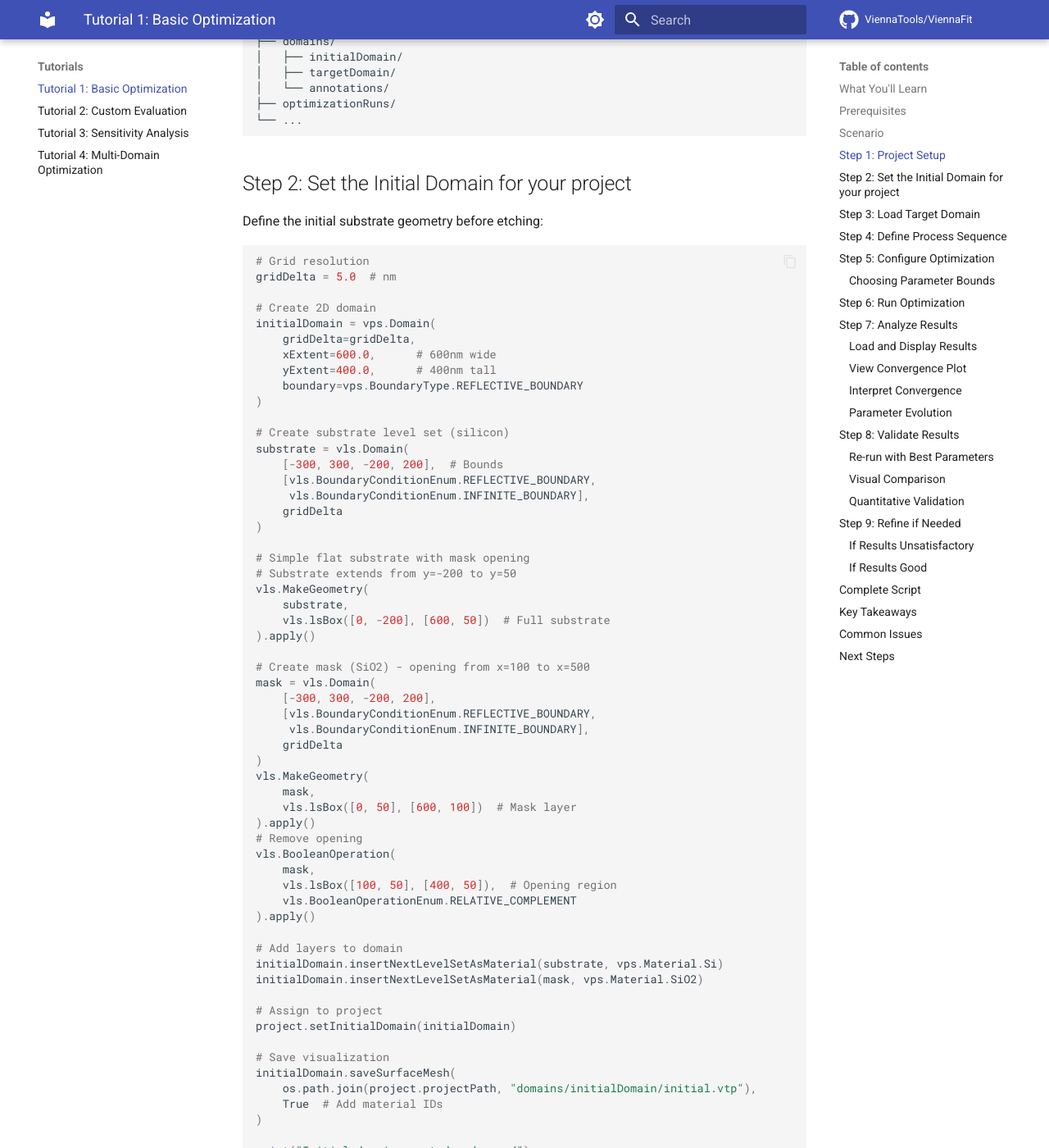
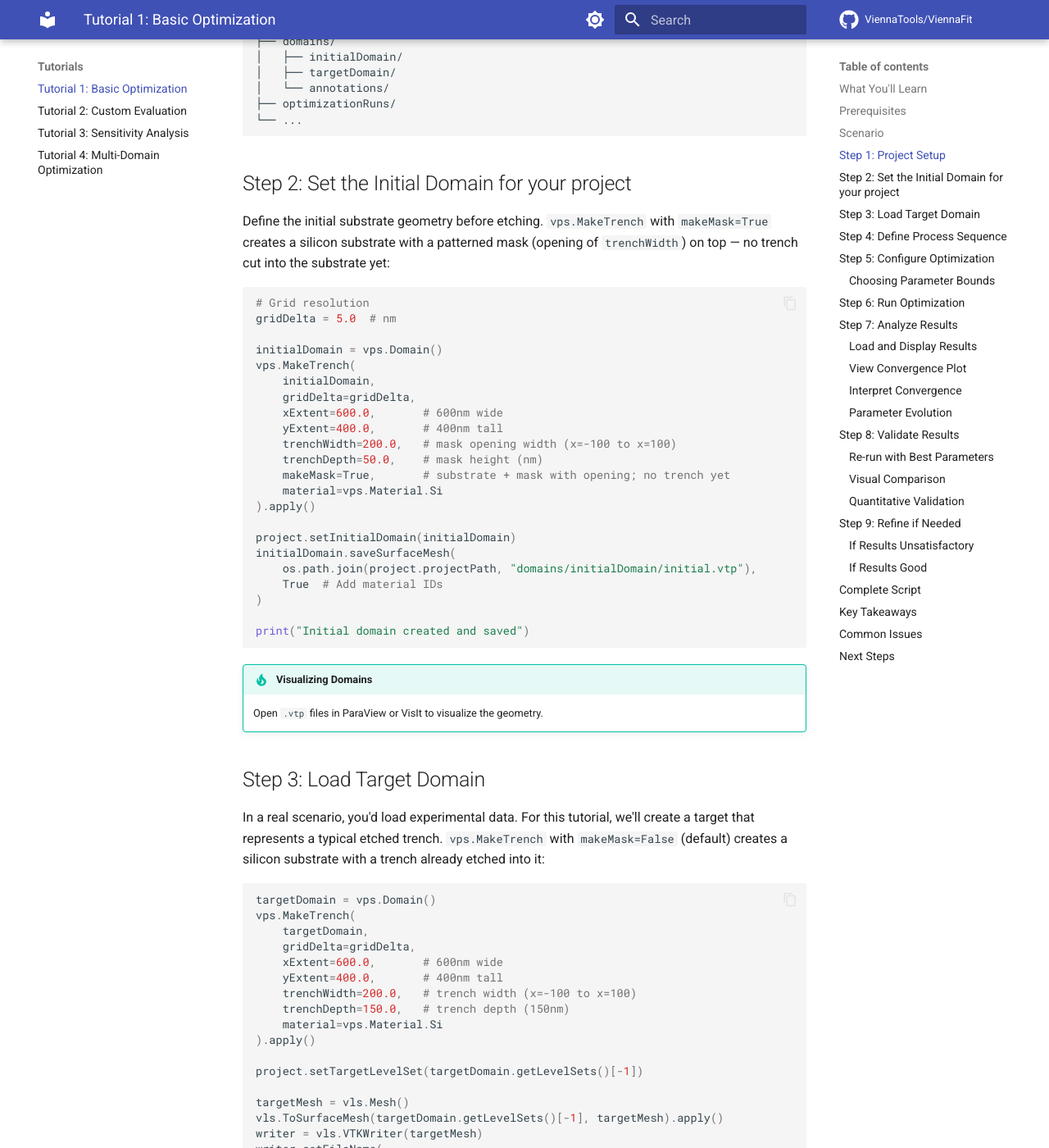
Before and after one commit to ViennaTools/ViennaFit, an MkDocs documentation site: the page built from docs/tutorials/tutorial-1-basic-optimization.md, in a window 1280 px wide and 1400 px high, scrolled down 1814 px. Shown: the whole window at 82% size. Built offline with MkDocs 1.6.1 and Material for MkDocs 9.7.7, drawn with Linux system fonts in a browser that asks for light colours; comment, search, counter and statistics services are not loaded; the version menu is left out; some of the changed text lies outside the part shown.

````diff
--- a/docs/tutorials/tutorial-1-basic-optimization.md
+++ b/docs/tutorials/tutorial-1-basic-optimization.md
@@ -1,3 +1,16 @@
+---
+jupytext:
+  formats: "docs/tutorials//md,notebooks//ipynb"
+  text_representation:
+    extension: .md
+    format_name: markdown
+    format_version: '1.3'
+kernelspec:
+  display_name: Python 3
+  language: python
+  name: python3
+---
+
 # Tutorial 1: Basic Optimization
 
 Learn the complete optimization workflow from project setup to result analysis through a realistic plasma etching calibration example.
@@ -80,61 +94,27 @@ projects/etchCalibration/
 
 ## Step 2: Set the Initial Domain for your project
 
-Define the initial substrate geometry before etching:
+Define the initial substrate geometry before etching. `vps.MakeTrench` with `makeMask=True`
+creates a silicon substrate with a patterned mask (opening of `trenchWidth`) on top — no trench
+cut into the substrate yet:
 
 ```python
 # Grid resolution
 gridDelta = 5.0  # nm
 
-# Create 2D domain
-initialDomain = vps.Domain(
+initialDomain = vps.Domain()
+vps.MakeTrench(
+    initialDomain,
     gridDelta=gridDelta,
-    xExtent=600.0,      # 600nm wide
-    yExtent=400.0,      # 400nm tall
-    boundary=vps.BoundaryType.REFLECTIVE_BOUNDARY
-)
-
-# Create substrate level set (silicon)
-substrate = vls.Domain(
-    [-300, 300, -200, 200],  # Bounds
-    [vls.BoundaryConditionEnum.REFLECTIVE_BOUNDARY,
-     vls.BoundaryConditionEnum.INFINITE_BOUNDARY],
-    gridDelta
-)
-
-# Simple flat substrate with mask opening
-# Substrate extends from y=-200 to y=50
-vls.MakeGeometry(
-    substrate,
-    vls.lsBox([0, -200], [600, 50])  # Full substrate
+    xExtent=600.0,       # 600nm wide
+    yExtent=400.0,       # 400nm tall
+    trenchWidth=200.0,   # mask opening width (x=-100 to x=100)
+    trenchDepth=50.0,    # mask height (nm)
+    makeMask=True,       # substrate + mask with opening; no trench yet
+    material=vps.Material.Si
 ).apply()
 
-# Create mask (SiO2) - opening from x=100 to x=500
-mask = vls.Domain(
-    [-300, 300, -200, 200],
-    [vls.BoundaryConditionEnum.REFLECTIVE_BOUNDARY,
-     vls.BoundaryConditionEnum.INFINITE_BOUNDARY],
-    gridDelta
-)
-vls.MakeGeometry(
-    mask,
-    vls.lsBox([0, 50], [600, 100])  # Mask layer
-).apply()
-# Remove opening
-vls.BooleanOperation(
-    mask,
-    vls.lsBox([100, 50], [400, 50]),  # Opening region
-    vls.BooleanOperationEnum.RELATIVE_COMPLEMENT
-).apply()
-
-# Add layers to domain
-initialDomain.insertNextLevelSetAsMaterial(substrate, vps.Material.Si)
-initialDomain.insertNextLevelSetAsMaterial(mask, vps.Material.SiO2)
-
-# Assign to project
 project.setInitialDomain(initialDomain)
-
-# Save visualization
 initialDomain.saveSurfaceMesh(
     os.path.join(project.projectPath, "domains/initialDomain/initial.vtp"),
     True  # Add material IDs
@@ -148,44 +128,24 @@ print("Initial domain created and saved")
 
 ## Step 3: Load Target Domain
 
-In a real scenario, you'd load experimental data. For this tutorial, we'll create a target that represents a typical etched trench:
+In a real scenario, you'd load experimental data. For this tutorial, we'll create a target that represents a typical etched trench. `vps.MakeTrench` with `makeMask=False` (default) creates a silicon substrate with a trench already etched into it:
 
 ```python
-# Create target level set (experimental profile to match)
-target = vls.Domain(
-    [-300, 300, -200, 200],
-    [vls.BoundaryConditionEnum.REFLECTIVE_BOUNDARY,
-     vls.BoundaryConditionEnum.INFINITE_BOUNDARY],
-    gridDelta
-)
-
-# Simulated experimental profile: trench with sidewall angle
-# Main trench from x=120 to x=480, depth to y=-120
-vls.MakeGeometry(
-    target,
-    vls.lsBox([120, -200], [360, -120])  # Trench base
+targetDomain = vps.Domain()
+vps.MakeTrench(
+    targetDomain,
+    gridDelta=gridDelta,
+    xExtent=600.0,       # 600nm wide
+    yExtent=400.0,       # 400nm tall
+    trenchWidth=200.0,   # trench width (x=-100 to x=100)
+    trenchDepth=150.0,   # trench depth (150nm)
+    material=vps.Material.Si
 ).apply()
 
-# Add sloped sidewalls (simplified)
-# Left sidewall
-vls.BooleanOperation(
-    target,
-    vls.lsBox([100, -120], [20, 120]),  # Left slope
-    vls.BooleanOperationEnum.UNION
-).apply()
-# Right sidewall
-vls.BooleanOperation(
-    target,
-    vls.lsBox([480, -120], [20, 120]),  # Right slope
-    vls.BooleanOperationEnum.UNION
-).apply()
+project.setTargetLevelSet(targetDomain.getLevelSets()[-1])
 
-# Assign to project
-project.setTargetLevelSet(target)
-
-# Save visualization
 targetMesh = vls.Mesh()
-vls.ToSurfaceMesh(target, targetMesh).apply()
+vls.ToSurfaceMesh(targetDomain.getLevelSets()[-1], targetMesh).apply()
 writer = vls.VTKWriter(targetMesh)
 writer.setFileName(
     os.path.join(project.projectPath, "domains/targetDomain/target.vtp")
@@ -214,23 +174,16 @@ def etchingProcess(domain: vps.Domain, params: dict[str, float]) -> vls.Domain:
     SF6/C4F8 plasma etching process.
 
     Parameters:
-    - ionFlux: Ion flux density (1/nm²/s)
-    - etchantFlux: Neutral etchant flux (1/nm²/s)
+    - ionSourcePower: Source power controlling ion angular distribution
+    - neutralRate: Neutral etchant etch rate contribution (nm/s)
     - ionEnergy: Ion mean energy (eV)
     - neutralStickP: Neutral sticking probability
+    - ionRate: Ion etch rate contribution (nm/s)
     """
     # Set up model
     model = vps.MultiParticleProcess()
 
-    # Add ion particles
-    model.addIonParticle(
-        sourcePower=params["ionFlux"],
-        meanEnergy=params["ionEnergy"],
-        sigmaEnergy=10.0,  # Energy spread
-        label="ion"
-    )
-
-    # Add neutral etchant particles
+    # Add neutral etchant particles first (→ fluxes[0])
     sticking = {
         vps.Material.Si: params["neutralStickP"],
         vps.Material.SiO2: 0.01  # Low sticking on mask
@@ -240,16 +193,26 @@ def etchingProcess(domain: vps.Domain, params: dict[str, float]) -> vls.Domain:
         label="etchant"
     )
 
+    # Add ion particles second (→ fluxes[1])
+    model.addIonParticle(
+        sourcePower=params["ionSourcePower"],
+        meanEnergy=params["ionEnergy"],
+        sigmaEnergy=10.0,  # Energy spread
+        label="ion"
+    )
+
     # Define etch rate function
+    # fluxes[0] = neutral flux, fluxes[1] = ion flux
+    # Rates are negative for etching (material removal)
     def rateFunction(fluxes, material):
         if material == vps.Material.Si:
             # Silicon etches with both ions and neutrals
-            ionRate = fluxes["ion"] * 0.5      # Ion-enhanced etch
-            neutralRate = fluxes["etchant"] * params["etchantFlux"] * 0.01
-            return ionRate + neutralRate
+            neutralContrib = -fluxes[0] * params["neutralRate"]
+            ionContrib = -fluxes[1] * params["ionRate"]
+            return neutralContrib + ionContrib
         elif material == vps.Material.SiO2:
-            # Mask etches much slower
-            return fluxes["ion"] * 0.05
+            # Mask etches much slower (ion-only)
+            return -fluxes[1] * 0.05
         return 0.0
 
     model.setRateFunction(rateFunction)
@@ -260,16 +223,17 @@ def etchingProcess(domain: vps.Domain, params: dict[str, float]) -> vls.Domain:
     process.setProcessModel(model)
     process.setProcessDuration(1.0)  # 1 second
 
-    # Set ray tracing parameters for accuracy
-    rayTracing = vps.RayTracingParameters()
-    rayTracing.raysPerPoint = 300  # More rays = better accuracy
-    process.setParameters(rayTracing)
+    # Use CPU disk flux engine for accurate flux calculation
+    process.setFluxEngineType(vps.FluxEngineType.CPU_DISK)
 
     # Apply
     process.apply()
 
-    # Return resulting level set (etched substrate)
-    return domain.getLevelSets()[0]  # First level set = silicon
+    # Planarize at y=50 to clean up top surface before comparing
+    vps.Planarize(domain, 50.0).apply()
+
+    # Return resulting level set (etched substrate is the last level set)
+    return domain.getLevelSets()[-1]
 ```
 
 !!! note "Process Complexity"
@@ -290,18 +254,20 @@ opt.setProcessSequence(etchingProcess)
 
 # Define parameter names
 opt.setParameterNames([
-    "ionFlux",
-    "etchantFlux",
+    "ionSourcePower",
+    "neutralRate",
     "ionEnergy",
-    "neutralStickP"
+    "neutralStickP",
+    "ionRate"
 ])
 
 # Set parameter bounds (based on physical constraints and literature)
 opt.setVariableParameters({
-    "ionFlux": (10.0, 100.0),        # ions/(nm²·s)
-    "etchantFlux": (100.0, 1000.0),  # neutrals/(nm²·s)
-    "ionEnergy": (20.0, 200.0),      # eV
-    "neutralStickP": (0.01, 0.9)     # probability
+    "ionSourcePower": (10.0, 200.0),   # source power (controls angular spread)
+    "neutralRate":    (0.001, 20.0),   # neutral etch rate (nm/s)
+    "ionEnergy":      (20.0, 200.0),   # eV
+    "neutralStickP":  (0.01, 0.9),     # probability
+    "ionRate":        (0.01, 20.0)     # ion etch rate (nm/s)
 })
 
 # Choose distance metric
@@ -332,10 +298,11 @@ print("Optimization configured")
 4. **Experimental conditions**: match your setup
 
 **Our bounds rationale:**
-- `ionFlux`: Typical plasma densities range 10-100 ions/(nm²·s)
-- `etchantFlux`: Neutrals more abundant, 100-1000
+- `ionSourcePower`: Controls the angular distribution of ions; 10-200 covers typical plasma conditions
+- `neutralRate`: Neutral etch rate contribution; 0.001-20 nm/s spans slow to aggressive chemistries
 - `ionEnergy`: Typical RF plasma energies 20-200 eV
 - `neutralStickP`: Must be 0-1, typical range 0.01-0.9
+- `ionRate`: Ion etch rate contribution; 0.01-20 nm/s
 
 ## Step 6: Run Optimization
 
@@ -372,22 +339,23 @@ print("="*60)
 STARTING OPTIMIZATION
 ==============================================================
 Evaluation 1/100: Objective = 145.67
-  ionFlux: 55.2, etchantFlux: 450.3, ionEnergy: 110.5, neutralStickP: 0.45
+  ionSourcePower: 105.2, neutralRate: 8.3, ionEnergy: 110.5, neutralStickP: 0.45, ionRate: 7.1
 Evaluation 2/100: Objective = 132.89
-  ionFlux: 48.7, etchantFlux: 520.1, ionEnergy: 95.2, neutralStickP: 0.38
+  ionSourcePower: 88.7, neutralRate: 11.1, ionEnergy: 95.2, neutralStickP: 0.38, ionRate: 5.4
 ...
 Evaluation 97/100: Objective = 23.41
-  ionFlux: 42.3, etchantFlux: 680.5, ionEnergy: 88.7, neutralStickP: 0.31
+  ionSourcePower: 72.3, neutralRate: 6.5, ionEnergy: 88.7, neutralStickP: 0.31, ionRate: 3.9
 ...
 ==============================================================
 OPTIMIZATION COMPLETE
 ==============================================================
 Best objective value: 21.87
 Best parameters:
-  ionFlux: 43.1
-  etchantFlux: 695.2
+  ionSourcePower: 74.1
+  neutralRate: 6.9
   ionEnergy: 85.3
   neutralStickP: 0.29
+  ionRate: 4.2
 ```
 
 **Runtime:** 15-60 minutes depending on simulation complexity.
@@ -466,8 +434,8 @@ See how parameters changed:
 all_evals = pd.read_csv(os.path.join(results_dir, "progressAll.csv"))
 
 # Plot parameter evolution
-fig, axes = plt.subplots(2, 2, figsize=(12, 10))
-params = ["ionFlux", "etchantFlux", "ionEnergy", "neutralStickP"]
+fig, axes = plt.subplots(2, 3, figsize=(15, 10))
+params = ["ionSourcePower", "neutralRate", "ionEnergy", "neutralStickP", "ionRate"]
 
 for i, param in enumerate(params):
     ax = axes[i//2, i%2]
@@ -596,32 +564,103 @@ vps.setDimension(2)
 vls.setDimension(2)
 
 # Create project
-project = fit.Project("etchCalibration", "./projects").initialize()
+project = fit.Project("etchCalibration", "./projects")
+project.initialize()
 
-# [... domain creation code from steps 2-3 ...]
+# ── Step 2: Initial Domain ──────────────────────────────────────────────────
+gridDelta = 5.0
 
-# Process sequence
+initialDomain = vps.Domain()
+vps.MakeTrench(
+    initialDomain,
+    gridDelta=gridDelta,
+    xExtent=600.0,
+    yExtent=400.0,
+    trenchWidth=200.0,
+    trenchDepth=50.0,
+    makeMask=True,
+    material=vps.Material.Si
+).apply()
+project.setInitialDomain(initialDomain)
+initialDomain.saveSurfaceMesh(
+    os.path.join(project.projectPath, "domains/initialDomain/initial.vtp"), True
+)
+
+# ── Step 3: Target Domain ───────────────────────────────────────────────────
+targetDomain = vps.Domain()
+vps.MakeTrench(
+    targetDomain,
+    gridDelta=gridDelta,
+    xExtent=600.0,
+    yExtent=400.0,
+    trenchWidth=200.0,
+    trenchDepth=150.0,
+    material=vps.Material.Si
+).apply()
+project.setTargetLevelSet(targetDomain.getLevelSets()[-1])
+targetMesh = vls.Mesh()
+vls.ToSurfaceMesh(targetDomain.getLevelSets()[-1], targetMesh).apply()
+writer = vls.VTKWriter(targetMesh)
+writer.setFileName(os.path.join(project.projectPath, "domains/targetDomain/target.vtp"))
+writer.apply()
+
+# ── Step 4: Process Sequence ────────────────────────────────────────────────
 def etchingProcess(domain: vps.Domain, params: dict[str, float]) -> vls.Domain:
-    # [... from step 4 ...]
-    pass
+    model = vps.MultiParticleProcess()
 
-# Configure optimization
+    # Neutral etchant particles first (→ fluxes[0])
+    sticking = {
+        vps.Material.Si: params["neutralStickP"],
+        vps.Material.SiO2: 0.01
+    }
+    model.addNeutralParticle(sticking=sticking, label="etchant")
+
+    # Ion particles second (→ fluxes[1])
+    model.addIonParticle(
+        sourcePower=params["ionSourcePower"],
+        meanEnergy=params["ionEnergy"],
+        sigmaEnergy=10.0,
+        label="ion"
+    )
+
+    # Rates are negative for material removal
+    def rateFunction(fluxes, material):
+        if material == vps.Material.Si:
+            return -fluxes[0] * params["neutralRate"] - fluxes[1] * params["ionRate"]
+        elif material == vps.Material.SiO2:
+            return -fluxes[1] * 0.05
+        return 0.0
+
+    model.setRateFunction(rateFunction)
+
+    process = vps.Process()
+    process.setDomain(domain)
+    process.setProcessModel(model)
+    process.setProcessDuration(1.0)
+    process.setFluxEngineType(vps.FluxEngineType.CPU_DISK)
+    process.apply()
+
+    vps.Planarize(domain, 50.0).apply()
+    return domain.getLevelSets()[-1]
+
+# ── Step 5: Configure Optimization ─────────────────────────────────────────
 opt = fit.Optimization(project)
 opt.setProcessSequence(etchingProcess)
-opt.setParameterNames(["ionFlux", "etchantFlux", "ionEnergy", "neutralStickP"])
+opt.setParameterNames(["ionSourcePower", "neutralRate", "ionEnergy", "neutralStickP", "ionRate"])
 opt.setVariableParameters({
-    "ionFlux": (10.0, 100.0),
-    "etchantFlux": (100.0, 1000.0),
-    "ionEnergy": (20.0, 200.0),
-    "neutralStickP": (0.01, 0.9)
+    "ionSourcePower": (10.0, 200.0),
+    "neutralRate":    (0.001, 20.0),
+    "ionEnergy":      (20.0, 200.0),
+    "neutralStickP":  (0.01, 0.9),
+    "ionRate":        (0.01, 20.0)
 })
 opt.setDistanceMetrics(primaryMetric="CCH", additionalMetrics=["CA"])
 opt.setName("run1_initialCalibration")
 
-# Run
+# ── Step 6: Run ─────────────────────────────────────────────────────────────
 opt.apply(numEvaluations=100, saveComparison=True)
 
-# Analyze
+# ── Step 7: Analyze ─────────────────────────────────────────────────────────
 results_dir = os.path.join(project.projectPath, "optimizationRuns", "run1_initialCalibration")
 with open(os.path.join(results_dir, "run1_initialCalibration-final-results.json")) as f:
     results = json.load(f)
--- a/pyproject.toml
+++ b/pyproject.toml
@@ -18,6 +18,9 @@ dependencies = [
     "pandas>=1.5",
     ]
 
+[project.optional-dependencies]
+dev = ["jupytext>=1.16"]
+
 [project.urls]
 Repository = "https://github.com/ViennaTools/ViennaFit.git"
 
````
Also changed, not shown: other parts of docs/tutorials/tutorial-1-basic-optimization.md (+5 -4 lines), notebooks/README.md (added, +41 -0 lines), 1 other file.
